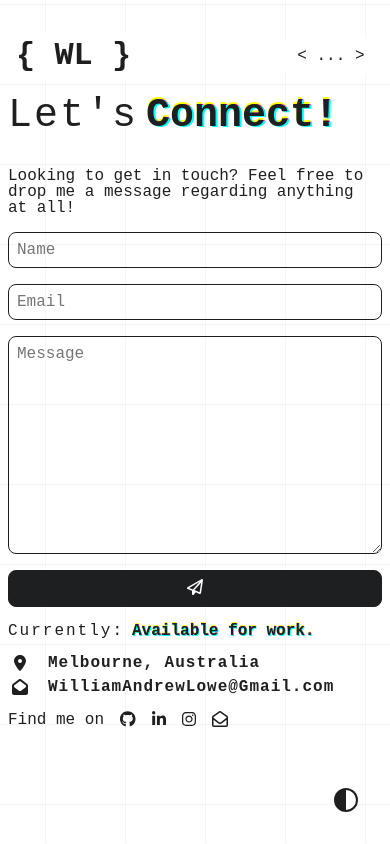
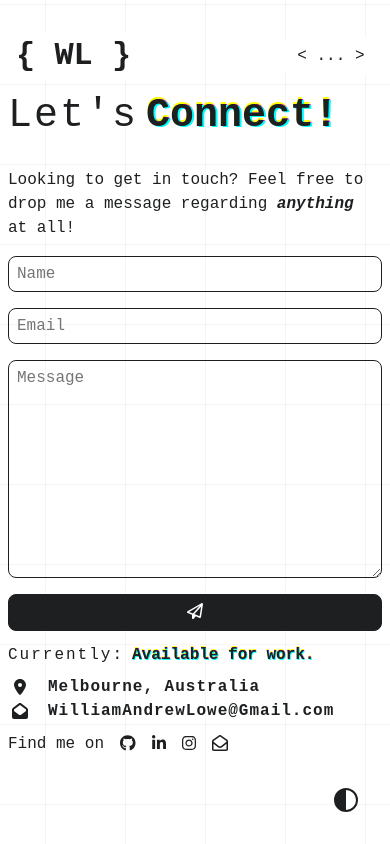
Before and after one commit to williamalowe/WilliamALowe, a React (Vite) app: page /contact in a window 390 px wide. Built offline with nearby package versions, Linux system fonts and the light colour scheme; a web font is replaced by a local one.

Commit message:
styles: add contact view mobile support

```diff
--- a/src/views/Contact/Contact.module.css
+++ b/src/views/Contact/Contact.module.css
@@ -13,6 +13,13 @@
 .mobile {
   display: none;
 }
+.mobile {
+  line-height: 1.5rem;
+}
+.mobile > span {
+  font-weight: 600;
+  font-style: italic;
+}
 
 @media screen and (max-width: 1024px) {
   .contact {
```
